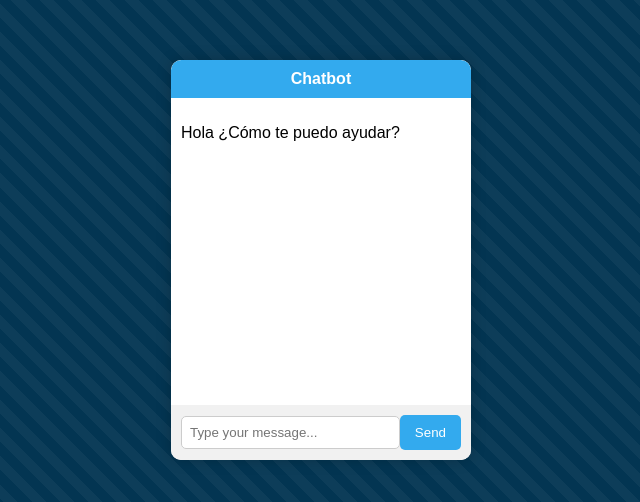
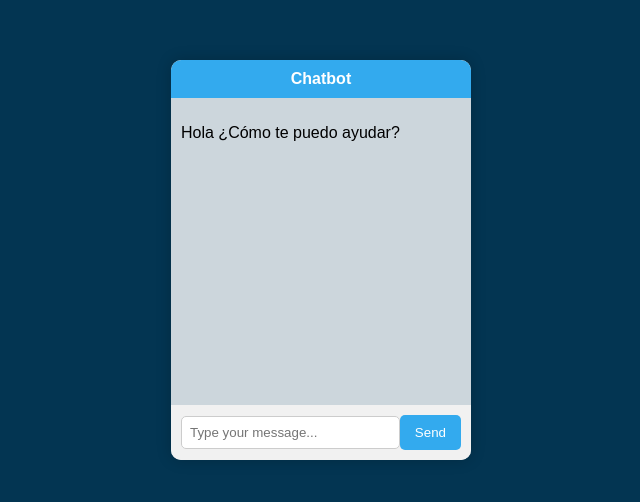
Before and after one commit to karimeli/chatbot, a plain HTML site: page index.html in a window 1280 px wide. Shown: the part 140-642 px from the top of the page, without its empty margins (319-959 px from the left). Drawn offline with Linux system fonts and the light colour scheme.

Commit message:
style css actualizado

```diff
--- a/css/style.css
+++ b/css/style.css
@@ -4,6 +4,7 @@
   --color3: #076AA3;
   --color4: #054F7A;
   --color5: #033552;
+  --soft-blue: #7CB6D7;
 }
 
 body {
@@ -25,7 +26,7 @@ body {
 .chatbox-container {
   width: 300px;
   height: 400px;
-  background-color: #fff;
+  background-color: rgba(255, 255, 255, 0.8);
   border-radius: 10px;
   box-shadow: 0 0 15px rgba(0, 0, 0, 0.2);
   overflow: hidden;
@@ -157,7 +158,7 @@ body {
   height: 0;
   border-left: 50px solid transparent;
   border-right: 50px solid transparent;
-  border-bottom: 100px solid rgba(255, 255, 255, 0.6);
+  border-bottom: 100px solid var(--soft-blue);  /* Azul más suave */
   animation: triangleMove 5s infinite ease-in-out;
   pointer-events: none;
 }
@@ -209,27 +210,3 @@ body::before {
   pointer-events: none;
   z-index: -1;
 }
-
-body::before {
-  content: "";
-  position: absolute;
-  top: 0;
-  left: 0;
-  width: 100%;
-  height: 100%;
-  pointer-events: none;
-  z-index: -1;
-}
-
-body::after {
-  content: "";
-  position: absolute;
-  top: 0;
-  left: 0;
-  width: 100%;
-  height: 100%;
-  pointer-events: none;
-  z-index: -1;
-  background: repeating-linear-gradient(45deg, rgba(255, 255, 255, 0.2), rgba(255, 255, 255, 0.2) 10px, transparent 10px, transparent 20px);
-  opacity: 0.2;
-}
```
